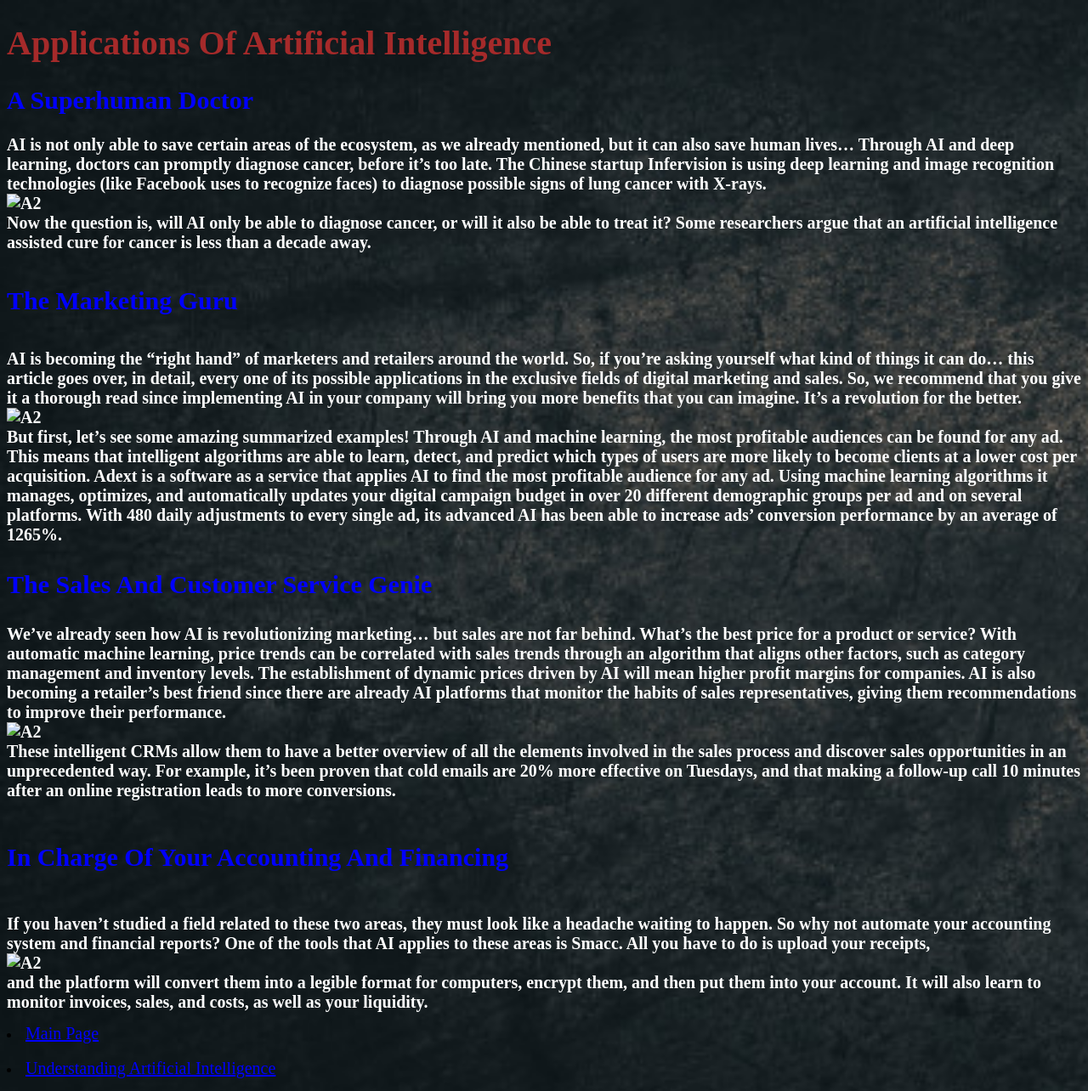
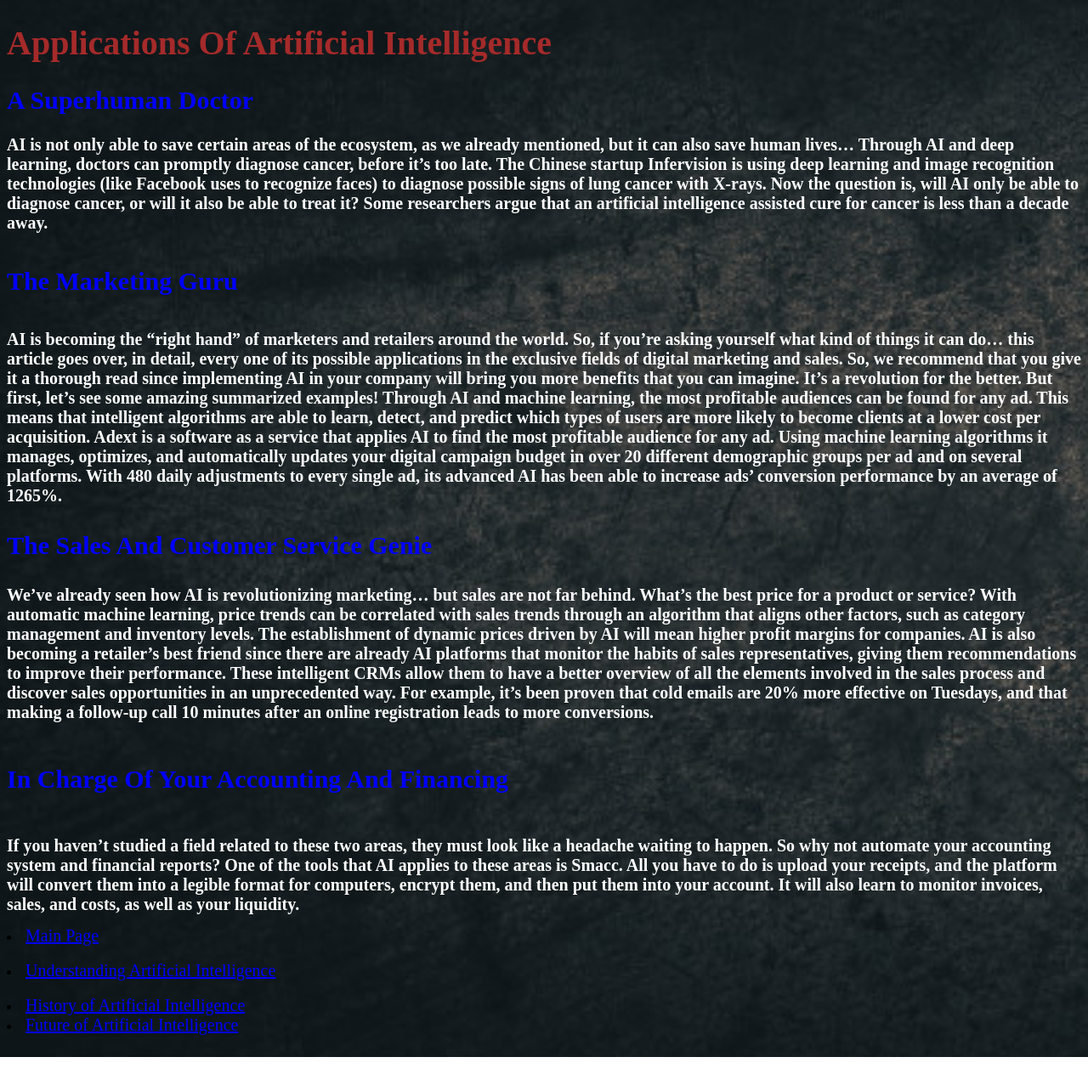
Before and after one commit to reham526/AI, a plain HTML site: page p4.html in a window 1280 px wide. Shown: the top 1284 px of the page at 85% size. After the commit the page ends 1244 px from the top, so only its background shows below. Drawn offline with Linux system fonts and the light colour scheme.

Commit message:
Update p4.html

```diff
--- a/p4.html
+++ b/p4.html
@@ -13,9 +13,7 @@
    <h1 style="font-size: 20px;color: white"> AI is not only able to save certain areas of the ecosystem, as we already mentioned, but it can also save human lives…
 
 Through AI and deep learning, doctors can promptly diagnose cancer, before it’s too late. The Chinese startup Infervision is using deep learning and image recognition technologies (like Facebook uses to recognize faces) to diagnose possible signs of lung cancer with X-rays.
- <br>
-    <img src="Capture.png" alt="A2" width="500" height="250">
-     <br>
+
 
 Now the question is, will AI only be able to diagnose cancer, or will it also be able to treat it?
 
@@ -26,10 +24,7 @@ Some researchers argue that an artificial intelligence assisted cure for cancer
   <h1 style="font-size: 20px;color: white">AI is becoming the “right hand” of marketers and retailers around the world.
 
 So, if you’re asking yourself what kind of things it can do… this article goes over, in detail, every one of its possible applications in the exclusive fields of digital marketing and sales. So, we recommend that you give it a thorough read since implementing AI in your company will bring you more benefits that you can imagine. It’s a revolution for the better.
-<br>
 
-          <img src="Capture1.png" alt="A2" width="500" height="250">
-                   <br>
 But first, let’s see some amazing summarized examples!
 
 Through AI and machine learning, the most profitable audiences can be found for any ad. This means that intelligent algorithms are able to learn, detect, and predict which types of users are more likely to become clients at a lower cost per acquisition.
@@ -45,10 +40,6 @@ What’s the best price for a product or service? With automatic machine learnin
 
       AI is also becoming a retailer’s best friend since there are already AI platforms that monitor the habits of sales representatives, giving them recommendations to improve their performance.
 
-          <br>
-
-          <img src="Capture2.png" alt="A2" width="500" height="250">
-                   <br>
 
 
       These intelligent CRMs allow them to have a better overview of all the elements involved in the sales process and discover sales opportunities in an unprecedented way. For example, it’s been proven that cold emails are 20% more effective on Tuesdays, and that making a follow-up call 10 minutes after an online registration leads to more conversions. </h1>
@@ -58,10 +49,7 @@ What’s the best price for a product or service? With automatic machine learnin
   <h1 style="font-size: 20px;color: white"> If you haven’t studied a field related to these two areas, they must look like a headache waiting to happen. So why not automate your accounting system and financial reports?
 
 One of the tools that AI applies to these areas is Smacc. All you have to do is upload your receipts,
-          <br>
 
-           <img src="Capture4.png" alt="A2" width="500" height="250">
-                   <br>
       and the platform will convert them into a legible format for computers, encrypt them, and then put them into your account. It will also learn to monitor invoices, sales, and costs, as well as your liquidity. </h1>
 
     </body>
```
